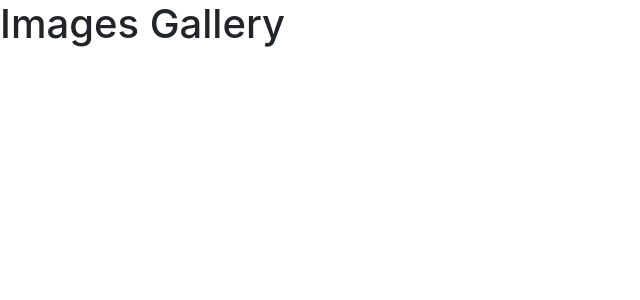
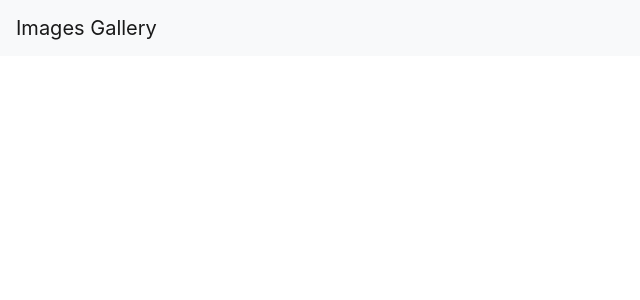
Before and after one commit to rommel14/images-gallery, a React (Create React App) app in the folder frontend/: page / in a window 1280 px wide. Shown: the top 300 px of the page, without its empty margins (0-640 px from the left). Built offline with nearby package versions, Linux system fonts and the light colour scheme.

Commit message:
App.js changed

```diff
--- a/frontend/src/App.js
+++ b/frontend/src/App.js
@@ -1,10 +1,12 @@
 import React from 'react'
 import ReactDOM from 'react-dom'
 import 'bootstrap/dist/css/bootstrap.min.css';
+import Header from './components/Header';
+
 const App = () => {
   return (
     <div>
-      <h1>Images Gallery</h1>
+      <Header/>
 
     </div>
   );
```
